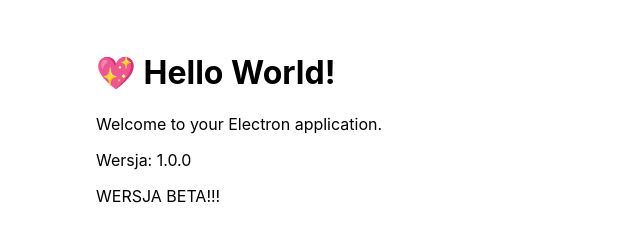
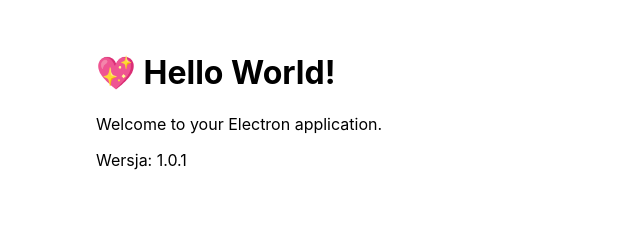
Before and after one commit to krzychuL1/KrzysiulsGamesLauncherV2, an Electron app: page src/index.html in a window 800 px wide. Shown: the whole page, without its empty margins (0-640 px from the left). Drawn offline with Linux system fonts and the light colour scheme.

Commit message:
wersja 2

```diff
--- a/package.json
+++ b/package.json
@@ -1,7 +1,7 @@
 {
   "name": "krzysiulsgameslauncher",
   "productName": "krzysiulsgameslauncher",
-  "version": "1.0.0",
+  "version": "1.0.1",
   "description": "My Electron application description",
   "main": "src/index.js",
   "scripts": {
--- a/src/index.html
+++ b/src/index.html
@@ -8,7 +8,6 @@
   <body>
     <h1>💖 Hello World!</h1>
     <p>Welcome to your Electron application.</p>
-    <p>Wersja: 1.0.0</p>
-    <p>WERSJA BETA!!!</p>
+    <p>Wersja: 1.0.1</p>
   </body>
 </html>
```
